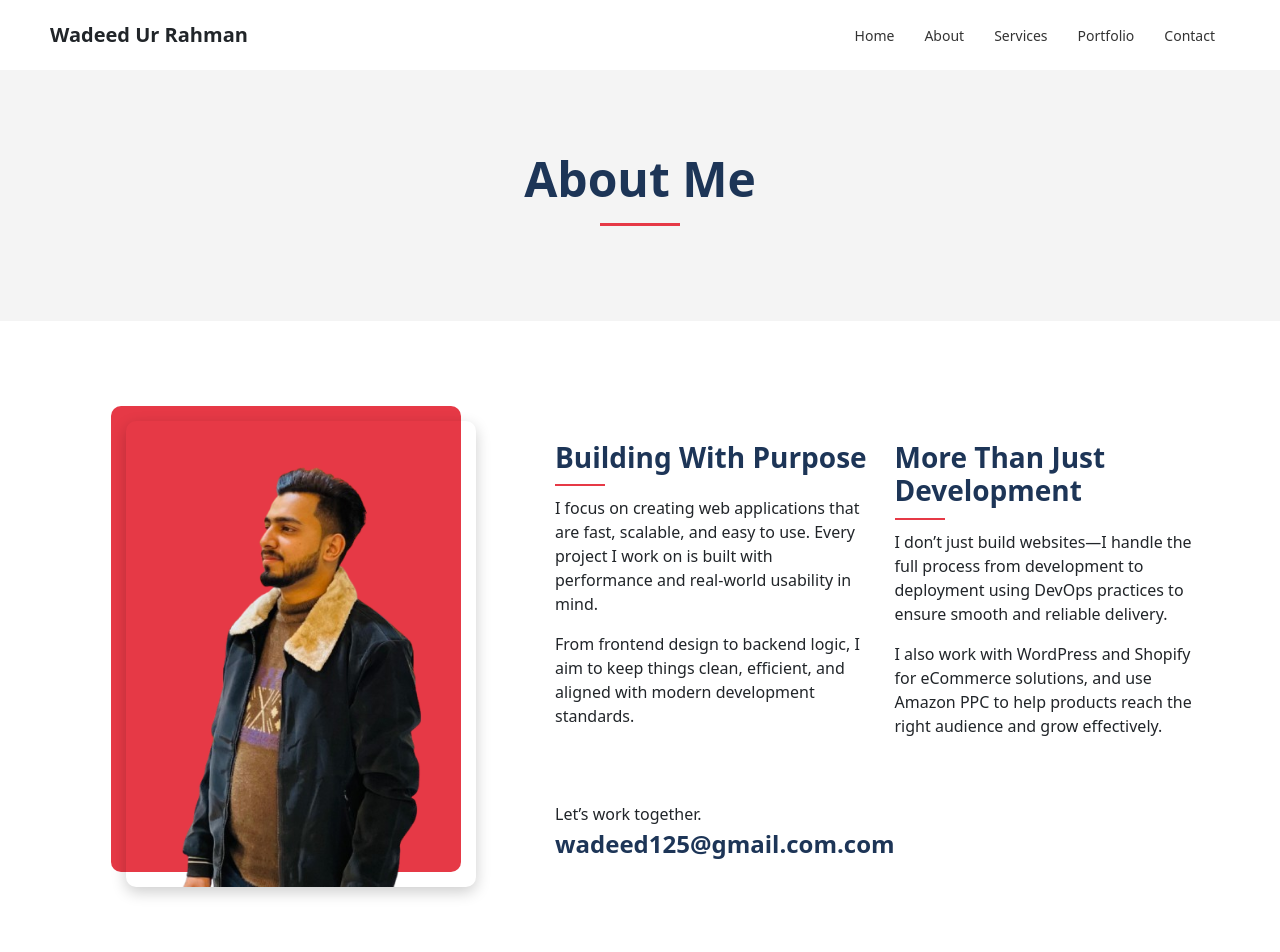
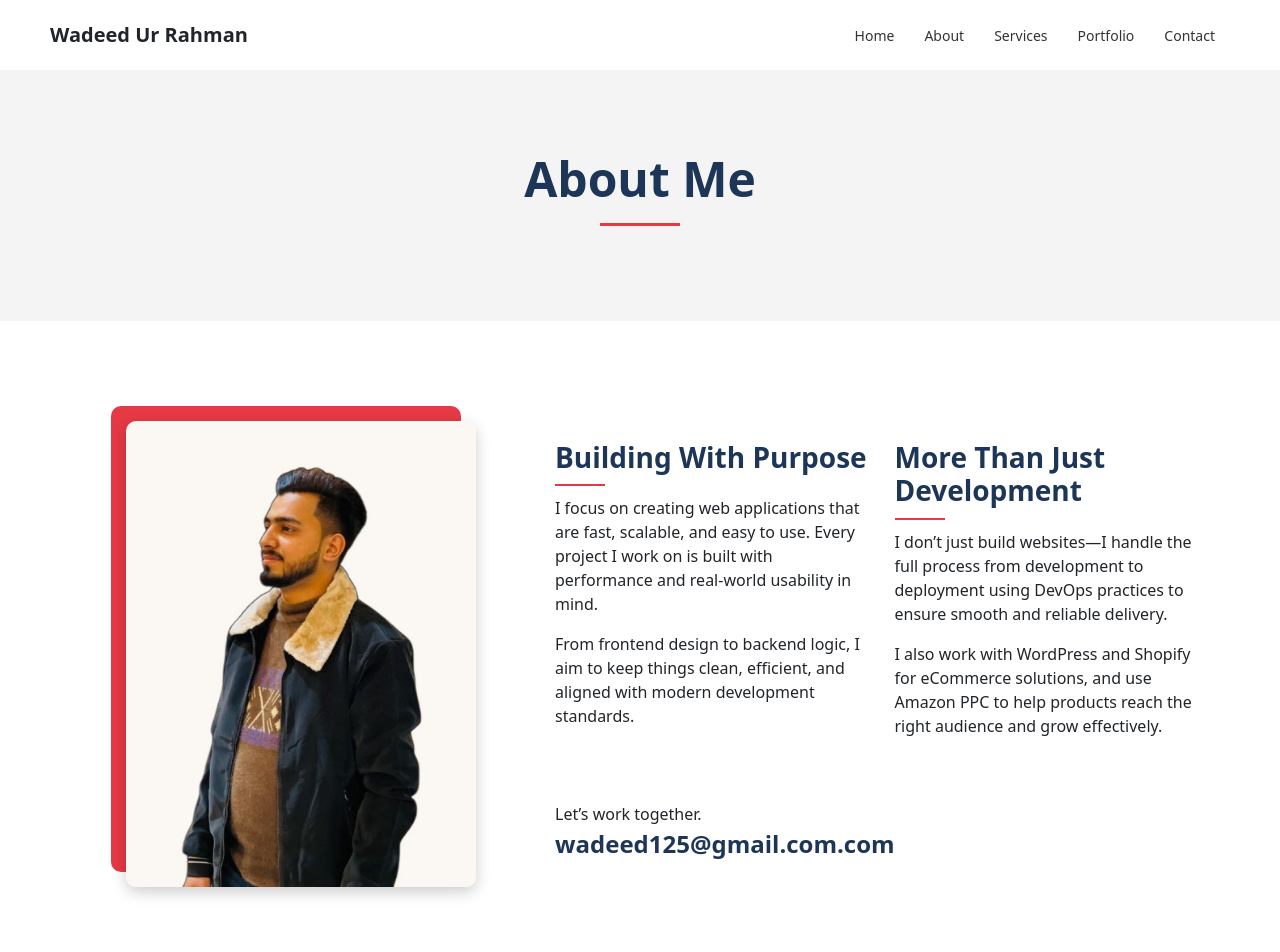
Before and after one commit to WadeedRahman/Portfolio, a React (Create React App) app: page /#/AboutSection in a window 1280 px wide. Shown: the top 952 px of the page. Built offline with nearby package versions, Linux system fonts and the light colour scheme.

Commit message:
cleint section

```diff
--- a/src/components/AboutSection.jsx
+++ b/src/components/AboutSection.jsx
@@ -19,7 +19,7 @@ export default function AboutSection() {
           <div className="col-md-5 text-center mb-5 mb-md-0">
             <div className="image-wrapper">
               <img
-                src="wadeed1.png"
+                src="wadeed1.jpg"
                 alt="profile"
                 className="img-fluid profile-img"
               />
```
Also changed, not shown: public/wadeed1.jpg (added).
